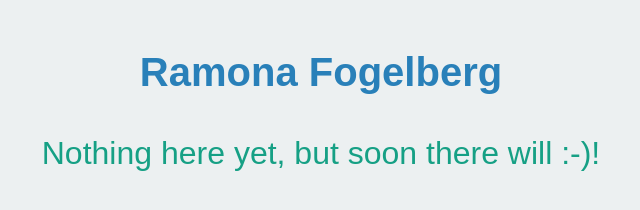
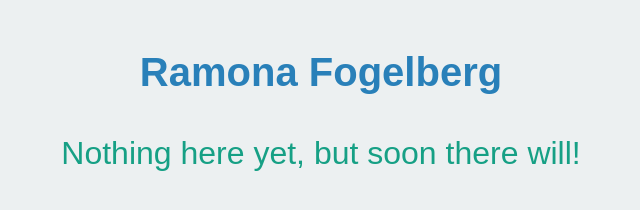
Before and after one commit to hfogelberg/ramona, a plain HTML site: page index.html in a window 1280 px wide. Shown: the whole page, without its empty margins (319-959 px from the left). Drawn offline with Linux system fonts and the light colour scheme.

Commit message:
Update index.html
Typo

```diff
--- a/index.html
+++ b/index.html
@@ -13,7 +13,7 @@
   </div>
 
   <p class="main">
-    Nothing here yet, but soon there will :-)!
+    Nothing here yet, but soon there will!
   </p>
 </body>
 </html>
```
